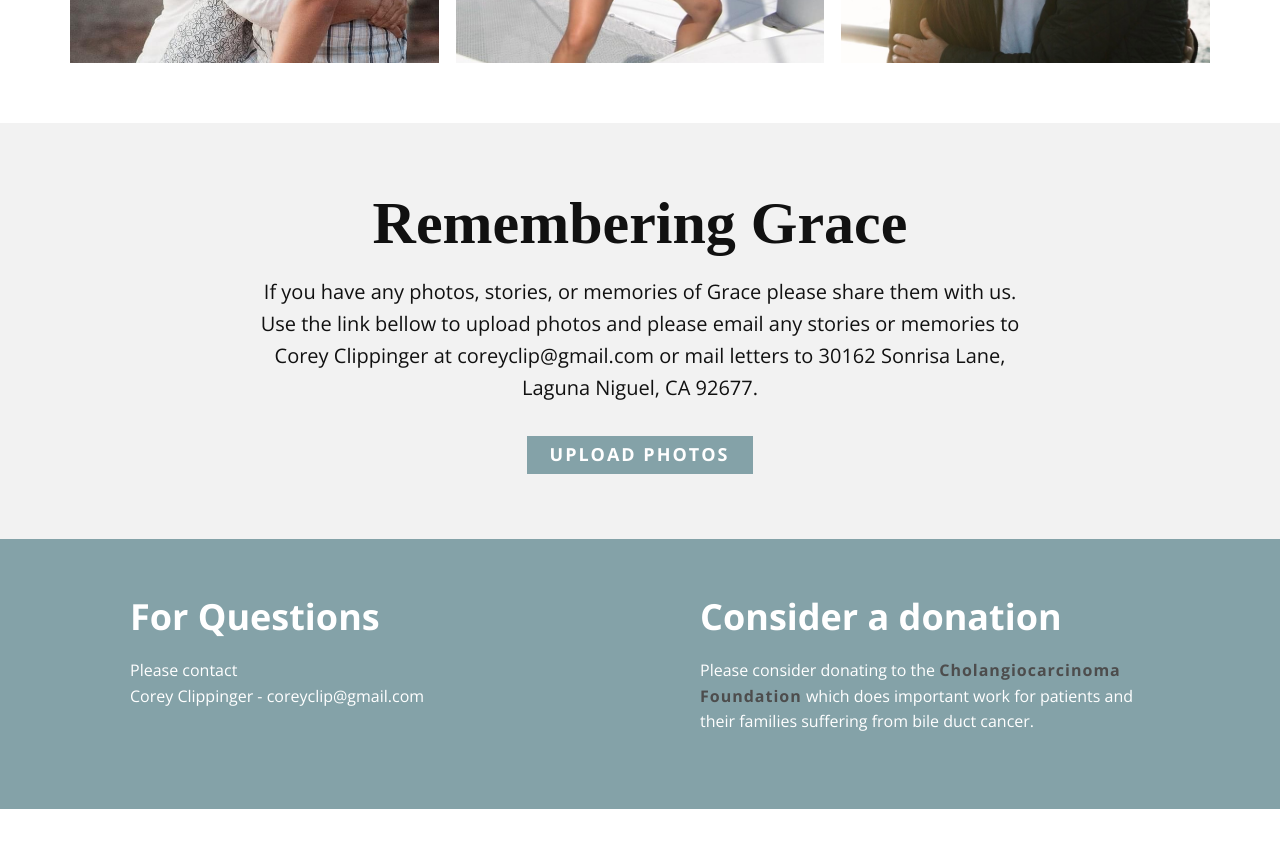
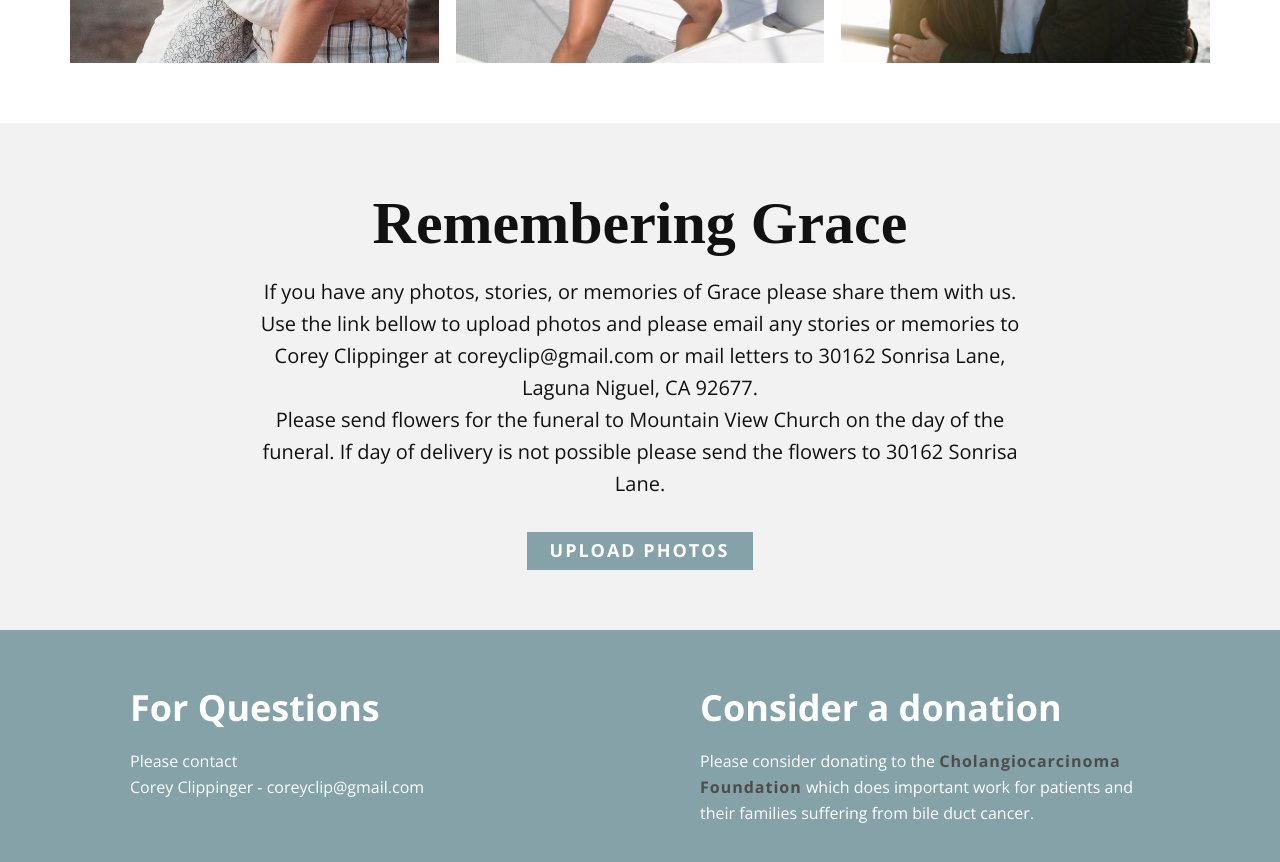
Before and after one commit to coreyclip/coreyclip.github.io, a Jekyll site: the page GraceClippinger.html, which Jekyll copies as it is, in a window 1280 px wide and 900 px high, scrolled down 2123 px. Shown: the top 862 px of the window. Built offline with Jekyll 4.4.1, drawn with Linux system fonts in a browser that asks for light colours; some web fonts are replaced; before the commit the page ends 2932 px from its top, so only the background shows below that.

Commit message:
added flowers instructions

```diff
--- a/GraceClippinger.html
+++ b/GraceClippinger.html
@@ -121,6 +121,7 @@
         <h1 class="u-custom-font u-text u-text-1">Remembering Grace<br>
         </h1>
         <p class="u-text u-text-2">If you have any photos, stories, or memories of Grace please share them with us. Use the link bellow to upload photos and please email any stories or memories to Corey Clippinger at coreyclip@gmail.com or mail letters to 30162 Sonrisa Lane, Laguna Niguel, CA 92677. <br>
+            Please send flowers for the funeral to Mountain View Church on the day of the funeral. If day of delivery is not possible please send the flowers to 30162 Sonrisa Lane.
         </p>
         <a href="https://www.dropbox.com/sh/sks97ir56w9mkxr/AAA7Ols8iQZ0gcYeXpTxoy-Qa?dl=0" class="u-btn u-btn-rectangle u-button-style u-color-scheme-summer-time u-color-style-multicolor-1 u-custom-color-4 u-custom-font u-radius-0 u-text-font u-btn-1" target="_blank">Upload Photos</a>
       </div>
```
